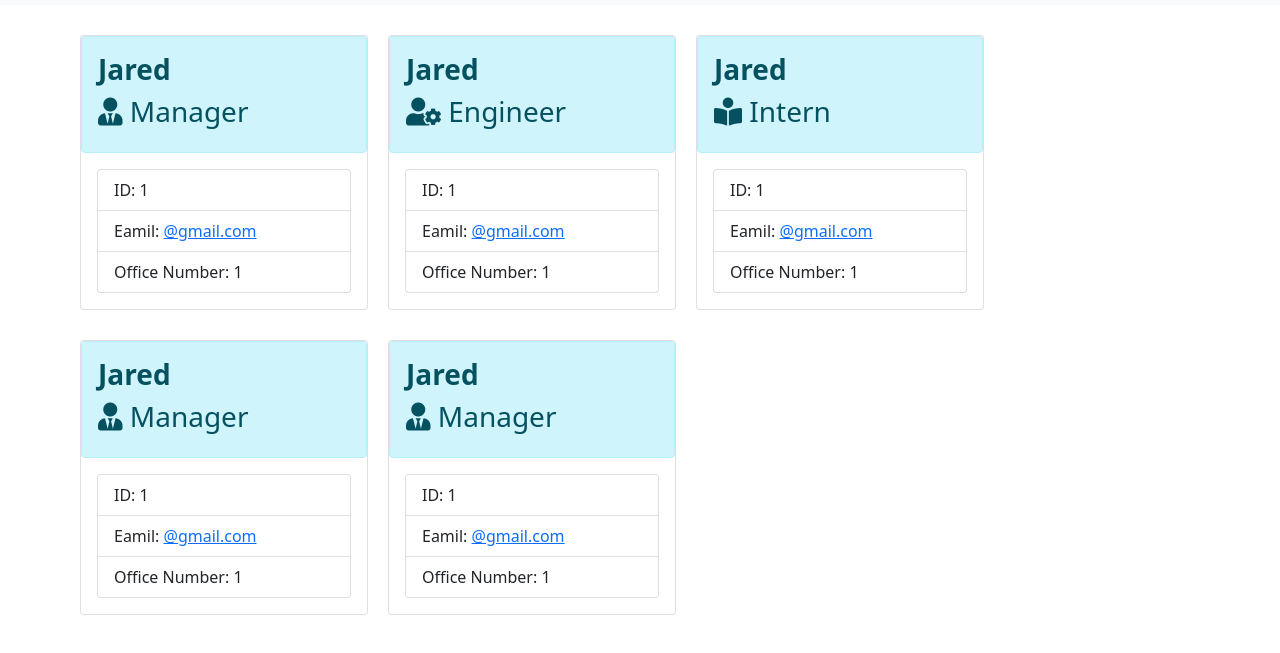
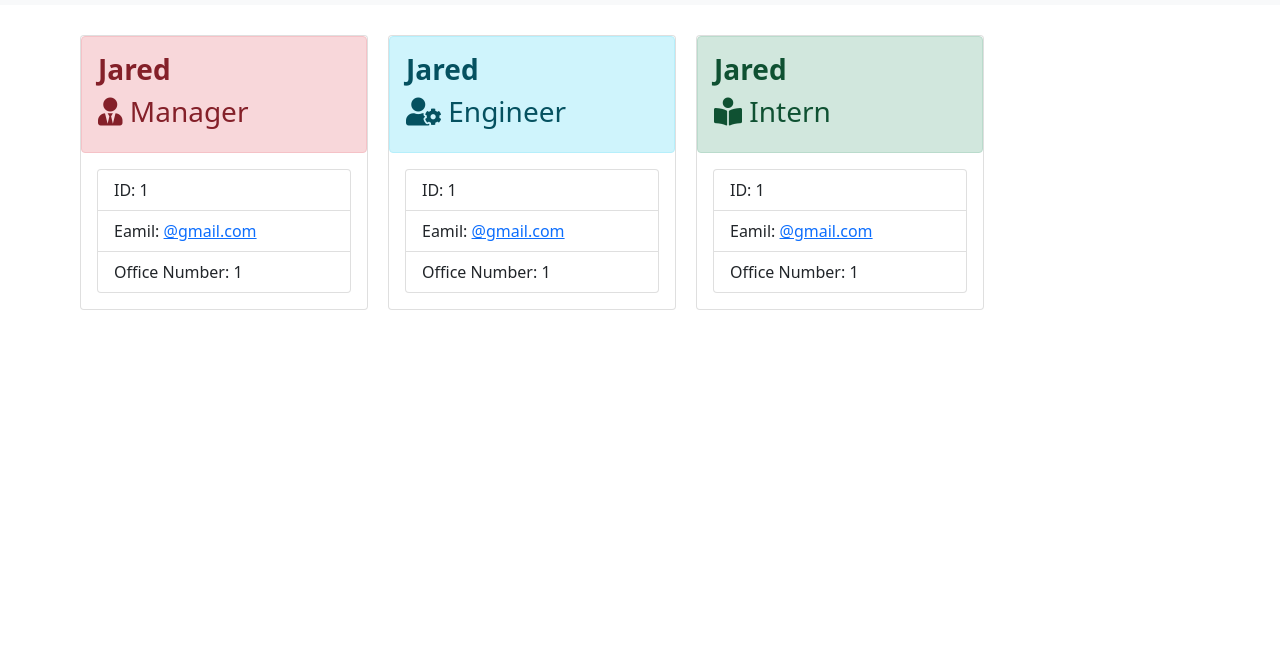
Before and after one commit to MushtaqSafie/Team-Profile-Generator, a website: page index.html in a window 1280 px wide. Shown: the part 51-704 px from the top of the page. Drawn offline with nearby package versions, Linux system fonts and the light colour scheme.

Commit message:
file organisation

```diff
--- a/index.html
+++ b/index.html
@@ -29,7 +29,7 @@
   <div class="container">
     <div class="row">
       <div class="card col-sm-4" style="width: 18rem;">
-        <div class="alert alert-info">
+        <div class="alert alert-danger">
           <h3><strong>Jared</strong></h3>
           <h3><i class="fas fa-user-tie"></i> Manager</h3>
         </div>
@@ -55,7 +55,7 @@
         </div>
       </div>
       <div class="card col-sm-4" style="width: 18rem;">
-        <div class="alert alert-info">
+        <div class="alert alert-success">
           <h3><strong>Jared</strong></h3>
           <h3><i class="fas fa-book-reader"></i> Intern</h3>
         </div>
@@ -67,32 +67,7 @@
           </ul>
         </div>
       </div>
-      <div class="card col-sm-4" style="width: 18rem;">
-        <div class="alert alert-info">
-          <h3><strong>Jared</strong></h3>
-          <h3><i class="fas fa-user-tie"></i> Manager</h3>
-        </div>
-        <div class="card-body">
-          <ul class="list-group">
-            <li class="list-group-item">ID: 1</li>
-            <li class="list-group-item">Eamil: <a href=""> @gmail.com</a></li>
-            <li class="list-group-item">Office Number: 1</li>
-          </ul>
-        </div>
-      </div>
-      <div class="card col-sm-4" style="width: 18rem;">
-        <div class="alert alert-info">
-          <h3><strong>Jared</strong></h3>
-          <h3><i class="fas fa-user-tie"></i> Manager</h3>
-        </div>
-        <div class="card-body">
-          <ul class="list-group">
-            <li class="list-group-item">ID: 1</li>
-            <li class="list-group-item">Eamil: <a href=""> @gmail.com</a></li>
-            <li class="list-group-item">Office Number: 1</li>
-          </ul>
-        </div>
-      </div>
+
 
     </div> <!-- row -->
   </div> <!-- container -->
```
Also changed, not shown: index.js (+5 -64 lines), lib/classes.js (added, +64 -0 lines), test/Employee.test.js (added), test/Engineer.test.js (added), test/Intern.test.js (added), test/Manager.test.js (added).
